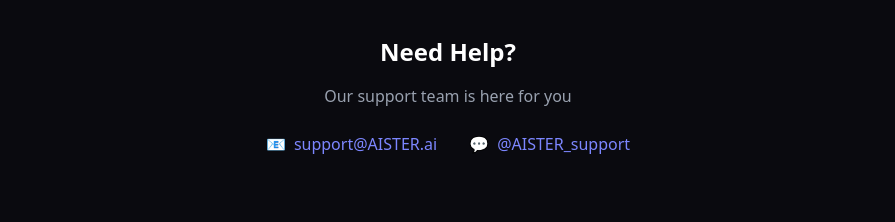
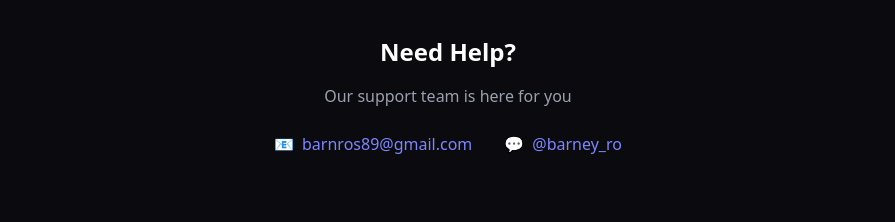
Before and after one commit to 321barney/ai-trader_ts, a Next.js app in the folder frontend/: page / in a window 1280 px wide. Shown: the part 5140-5362 px from the top of the page, without its empty margins (192-1087 px from the left). Built offline with nearby package versions, Linux system fonts and the light colour scheme; no server answers.

Commit message:
update contact

```diff
--- a/frontend/src/app/page.tsx
+++ b/frontend/src/app/page.tsx
@@ -385,7 +385,7 @@
                 <span className="text-green-400">✓</span> Volume discounts
               </li>
             </ul>
-            <a href="mailto:support@AISTER.ai" className="block w-full py-3 rounded-xl border border-white/20 text-center font-medium hover:bg-white/5 transition-colors">
+            <a href="mailto:barnros89@gmail.com?subject=AISTER%20Custom%20Plan%20Inquiry" className="block w-full py-3 rounded-xl border border-white/20 text-center font-medium hover:bg-white/5 transition-colors">
               Contact Sales
             </a>
           </div>
@@ -441,13 +441,13 @@
           <h3 className="text-2xl font-bold mb-4">Need Help?</h3>
           <p className="text-gray-400 mb-6">Our support team is here for you</p>
           <div className="flex items-center justify-center gap-8">
-            <a href="mailto:support@AISTER.ai" className="flex items-center gap-2 text-indigo-400 hover:text-indigo-300 transition-colors">
+            <a href="mailto:barnros89@gmail.com" className="flex items-center gap-2 text-indigo-400 hover:text-indigo-300 transition-colors">
               <span>📧</span>
-              support@AISTER.ai
+              barnros89@gmail.com
             </a>
-            <a href="https://t.me/AISTER_support" target="_blank" rel="noopener noreferrer" className="flex items-center gap-2 text-indigo-400 hover:text-indigo-300 transition-colors">
+            <a href="https://t.me/barney_ro" target="_blank" rel="noopener noreferrer" className="flex items-center gap-2 text-indigo-400 hover:text-indigo-300 transition-colors">
               <span>💬</span>
-              @AISTER_support
+              @barney_ro
             </a>
           </div>
         </div>
@@ -540,7 +540,7 @@
             <div className="flex items-center gap-6 text-gray-500 text-sm">
               <Link href="/terms" className="hover:text-white transition-colors">Terms of Service</Link>
               <Link href="/privacy" className="hover:text-white transition-colors">Privacy Policy</Link>
-              <a href="mailto:support@AISTER.ai" className="hover:text-white transition-colors">Contact</a>
+              <a href="mailto:barnros89@gmail.com" className="hover:text-white transition-colors">Contact</a>
             </div>
 
             <p className="text-gray-500 text-sm">
--- a/frontend/src/app/pricing/page.tsx
+++ b/frontend/src/app/pricing/page.tsx
@@ -139,7 +139,7 @@
         }
 
         if (plan === 'CUSTOM') {
-            window.location.href = 'mailto:support@AISTER.ai?subject=Custom Plan Inquiry';
+            window.location.href = 'mailto:barnros89@gmail.com?subject=AISTER%20Custom%20Plan%20Inquiry';
             return;
         }
 
@@ -363,7 +363,7 @@
                             </li>
                         </ul>
                         <a
-                            href="mailto:support@AISTER.ai?subject=Custom Plan Inquiry"
+                            href="mailto:barnros89@gmail.com?subject=AISTER%20Custom%20Plan%20Inquiry"
                             className="block w-full py-3 rounded-xl border border-white/20 text-center font-medium hover:bg-white/5 transition-colors"
                         >
                             Contact Sales
@@ -409,13 +409,13 @@
                     <h3 className="text-xl font-bold mb-4">Need Help?</h3>
                     <p className="text-gray-400 mb-6">Our support team is available 24/7</p>
                     <div className="flex items-center justify-center gap-8">
-                        <a href="mailto:support@AISTER.ai" className="flex items-center gap-2 text-indigo-400 hover:text-indigo-300 transition-colors">
+                        <a href="mailto:barnros89@gmail.com" className="flex items-center gap-2 text-indigo-400 hover:text-indigo-300 transition-colors">
                             <span>📧</span>
-                            support@AISTER.ai
+                            barnros89@gmail.com
                         </a>
-                        <a href="https://t.me/AISTER_support" target="_blank" rel="noopener noreferrer" className="flex items-center gap-2 text-indigo-400 hover:text-indigo-300 transition-colors">
+                        <a href="https://t.me/barney_ro" target="_blank" rel="noopener noreferrer" className="flex items-center gap-2 text-indigo-400 hover:text-indigo-300 transition-colors">
                             <span>💬</span>
-                            @AISTER_support
+                            @barney_ro
                         </a>
                     </div>
                 </div>
```
